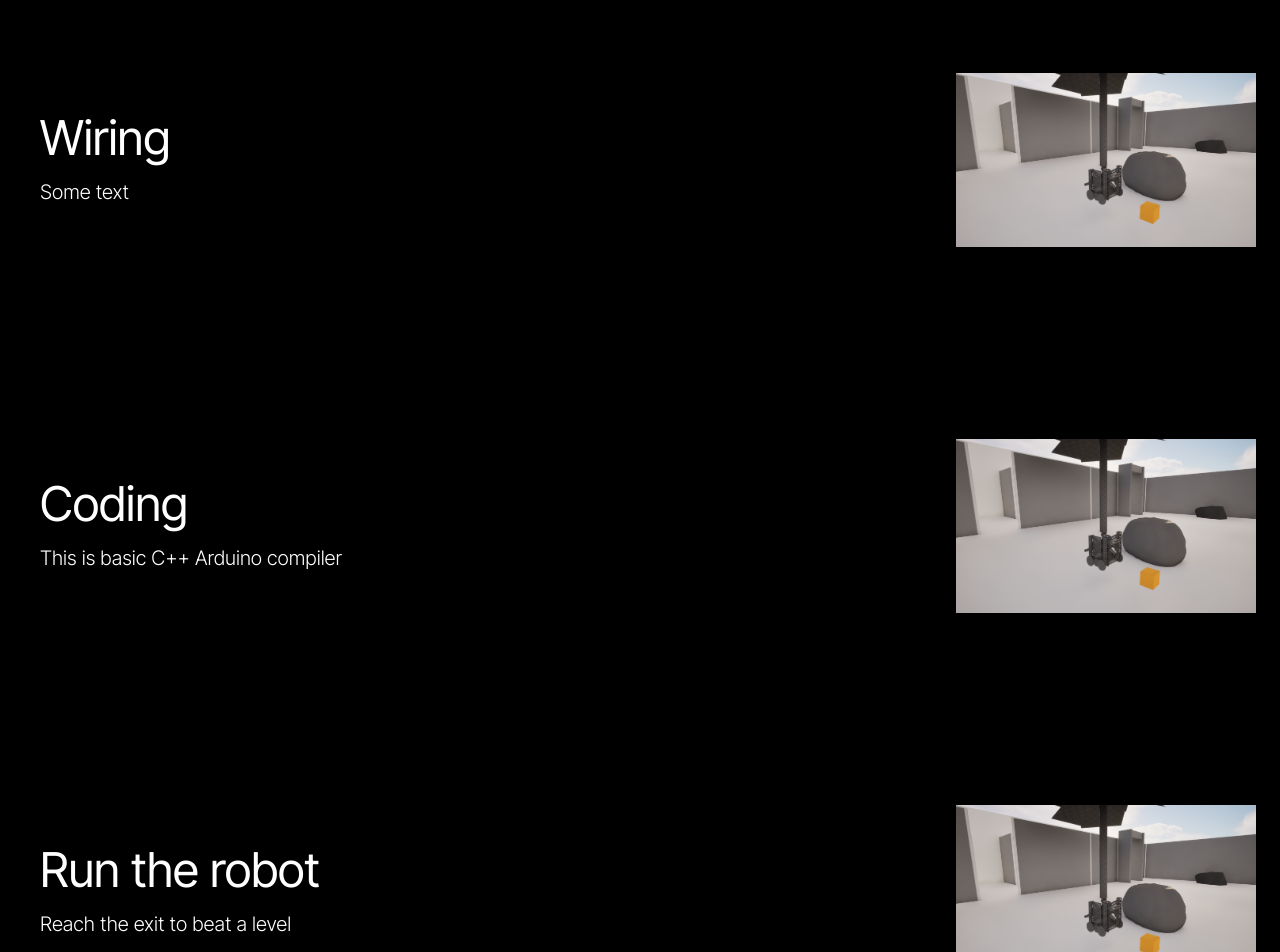
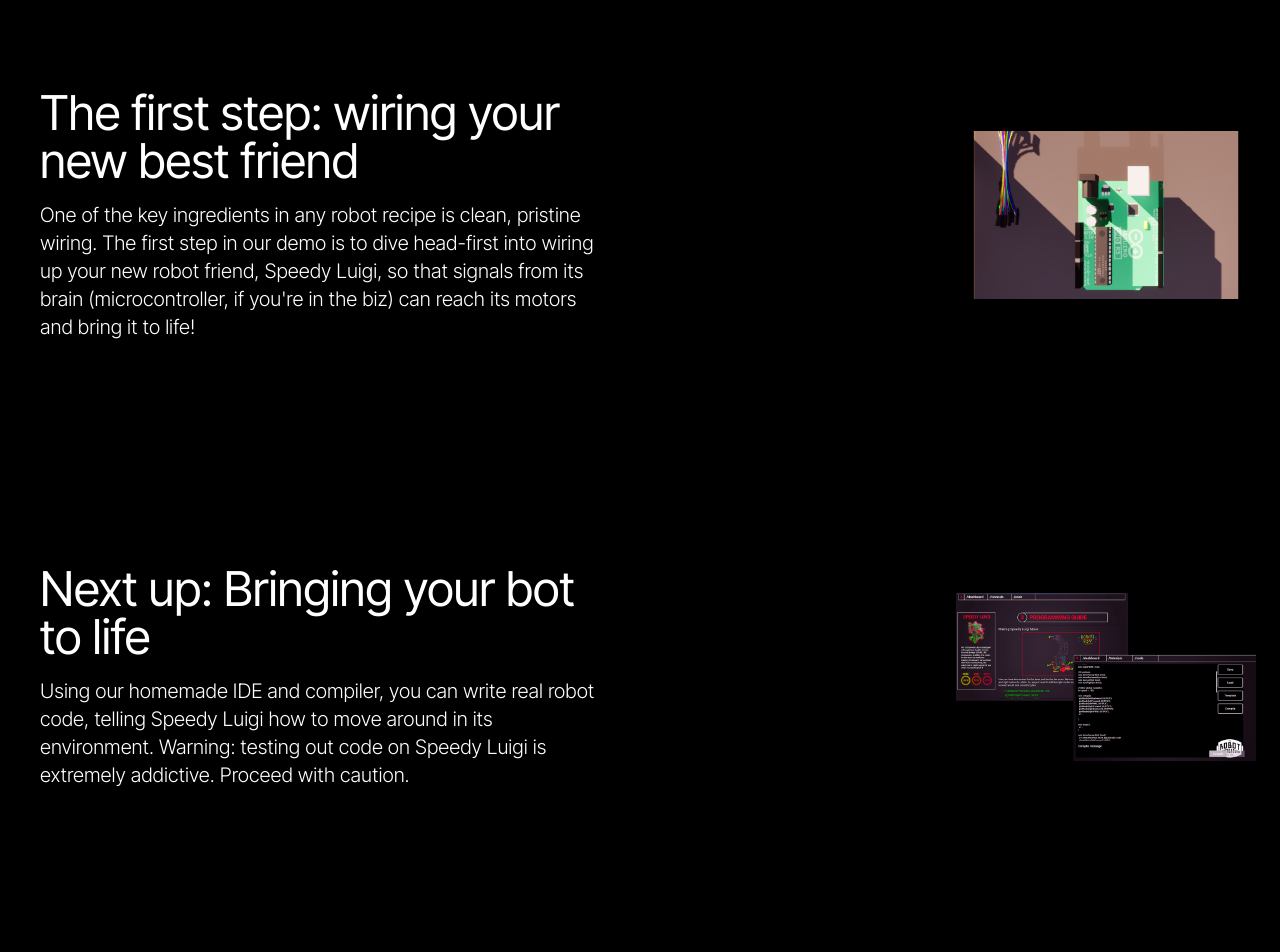
Before and after one commit to absalpha/trudemoweb, a Next.js app: page /functionality in a window 1280 px wide. Shown: the part 540-1492 px from the top of the page. Built offline with nearby package versions, Linux system fonts and the light colour scheme.

Commit message:
fix demo

```diff
--- a/app/functionality/page.tsx
+++ b/app/functionality/page.tsx
@@ -27,40 +27,43 @@ export default function Page() {
           leftHalf={
             <>
               <h2 className="text-2xl sm:text-3xl md:text-4xl lg:text-5xl text-gray-900 dark:text-white mb-4">
-                Wiring
+                The first step: wiring your new best friend
               </h2>
               <p className="text-xl font-light">
-                Some text
+                One of the key ingredients in any robot recipe is clean, pristine wiring.
+                The first step in our demo is to dive head-first into wiring up your new robot friend, Speedy Luigi, so that signals from its brain (microcontroller, if you're in the biz) can reach its motors and bring it to life!
               </p>
             </>
           }
           rightHalf={
-            <Image src={"/products/Robot.png"} alt="section-image" width={500} height={150} className="w-1/2 h-auto" />
+            <Image src={"/products/Website_Graphix_2.png"} alt="section-image" width={500} height={150} className="w-1/2 h-auto" />
           }
         />
                 <Section
           leftHalf={
             <>
               <h2 className="text-2xl sm:text-3xl md:text-4xl lg:text-5xl text-gray-900 dark:text-white mb-4">
-                Coding
+                Next up: Bringing your bot to life
               </h2>
               <p className="text-xl font-light">
-                This is basic C++ Arduino compiler
+                Using our homemade IDE and compiler, you can write real robot code, telling Speedy Luigi how to move around in its environment.
+                Warning: testing out code on Speedy Luigi is extremely addictive. Proceed with caution.
               </p>
             </>
           }
           rightHalf={
-            <Image src={"/products/Robot.png"} alt="section-image" width={500} height={150} className="w-1/2 h-auto" />
+            <Image src={"/products/Website_Graphix_3.png"} alt="section-image" width={500} height={150} className="w-1/2 h-auto" />
           }
         />
                 <Section
           leftHalf={
             <>
               <h2 className="text-2xl sm:text-3xl md:text-4xl lg:text-5xl text-gray-900 dark:text-white mb-4">
-                Run the robot
+                Hurry! Solve the levels before it’s too late!
               </h2>
               <p className="text-xl font-light">
-                Reach the exit to beat a level
+                You have a limited window to program Speedy Luigi to navigate through a treacherous research facility. There are puzzles and traps inside,
+                so be careful and keep your eyes open. Speedy Luigi must be protected at all costs
               </p>
             </>
           }
--- a/components/Header.tsx
+++ b/components/Header.tsx
@@ -23,7 +23,7 @@ export default function Header() {
                 href="/functionality"
                 className="text-sm text-gray-800 dark:text-white px-4 py-2 rounded-md hover:bg-gray-100 dark:hover:bg-gray-800 transition-colors"
               >
-                Functionality
+                Demo
               </Link>
             </li>
             <li>
```
